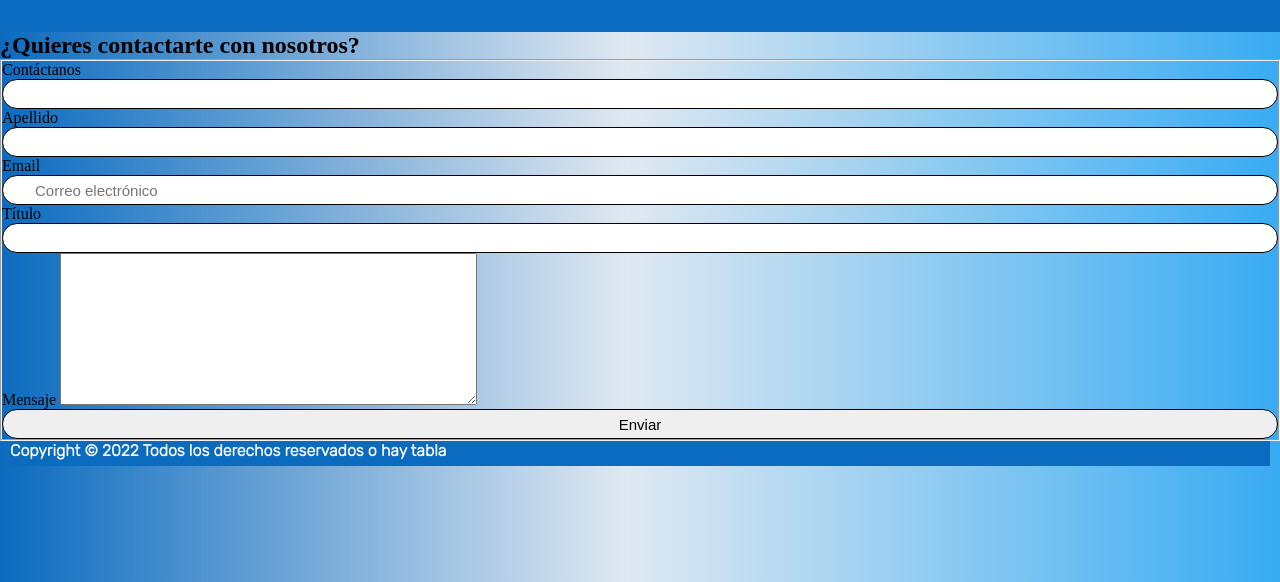
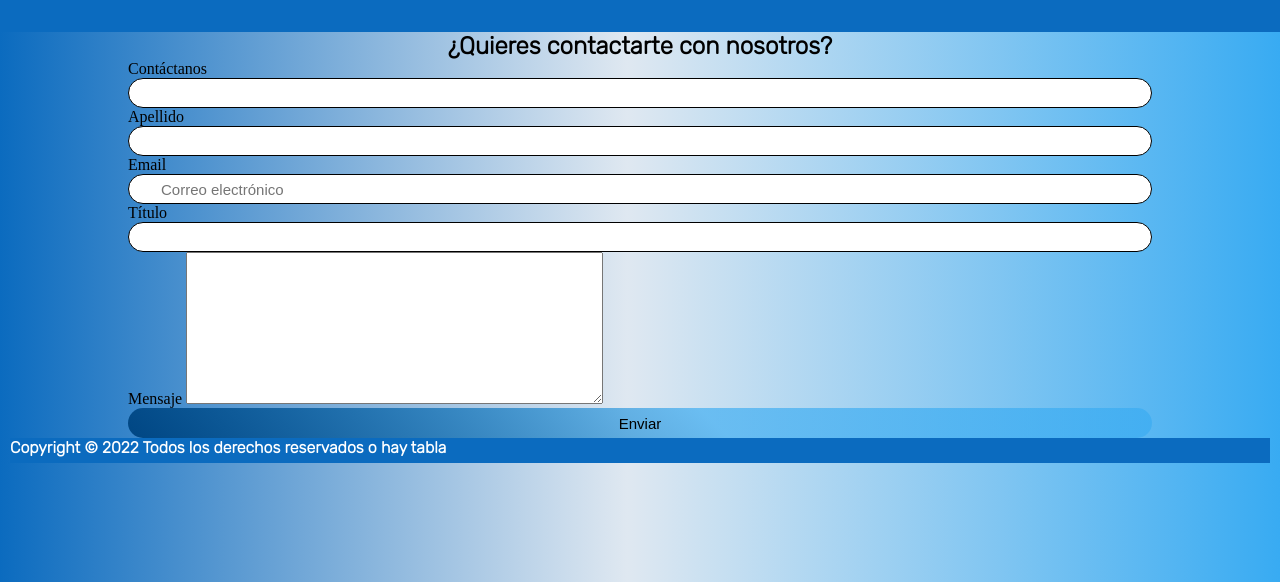
Before and after one commit to FateF-8/PF_Uribe, a website: page pages/Contacto.html in a window 1280 px wide. Shown: the part 218-800 px from the top of the page. Drawn offline with Linux system fonts and the light colour scheme.

Commit message:
Agregar y modificar scss de contacto

```diff
--- a/SCSS/_contacto.scss
+++ b/SCSS/_contacto.scss
@@ -0,0 +1,21 @@
+.form_contenedor {
+    width: 80%;
+    margin: 0 auto;
+}
+
+.contacto_flex {
+    display: flex;
+    flex-direction: column;
+    align-items: center;
+    align-content: center;
+
+    h1 {
+        font-family: $titulos;
+    }
+
+    .btn_enviar {
+        border: none;
+        background: rgb(0,70,131);
+        background: linear-gradient(45deg, rgba(0,70,131,1) 0%, rgba(56,171,242,0.6601015406162465) 57%, rgba(56,171,242,0.6601015406162465) 99%);
+    }
+}
--- a/SCSS/_home.scss
+++ b/SCSS/_home.scss
@@ -52,7 +52,7 @@ body {
     height: 300px;
     width: 500px;
     font-family: $textos;
-    font-size: 20px;
+    font-size: 22px;
 }
 /*Banner final*/
 /*Clasificaciones top 6*/
--- a/pages/Contacto.html
+++ b/pages/Contacto.html
@@ -25,10 +25,10 @@
             </ul>
         </nav>
     </header>
-    <section>
+    <section class="contacto_flex">
         <h1 class="Titulo__contacto">¿Quieres contactarte con nosotros?</h1>
-        <fieldset>
-        <form method="post" class="Formulario__contacto">
+        <div class="form_contenedor">
+        <form method="post" class="formulario__contacto">
             <label for="Contacto">Contáctanos</label>
             <input type="text" id="Nombre" name="Nombre" required>
             <label for="Apellido">Apellido</label>
@@ -39,9 +39,9 @@
             <input type="text" id="Titulo" name="Titulo" required>
             <label for="Mensaje">Mensaje</label>
             <textarea name="Mensaje" id="Mensaje" cols="50" rows="10"></textarea>
-            <input type="submit" value="Enviar">
+            <input type="submit" value="Enviar" class="btn_enviar">
         </form>
-        </fieldset>
+        </div>
     </section>
     <section class="wrapper">
         <footer>
```
Also changed, not shown: CSS/Style.css, 1 other file.
